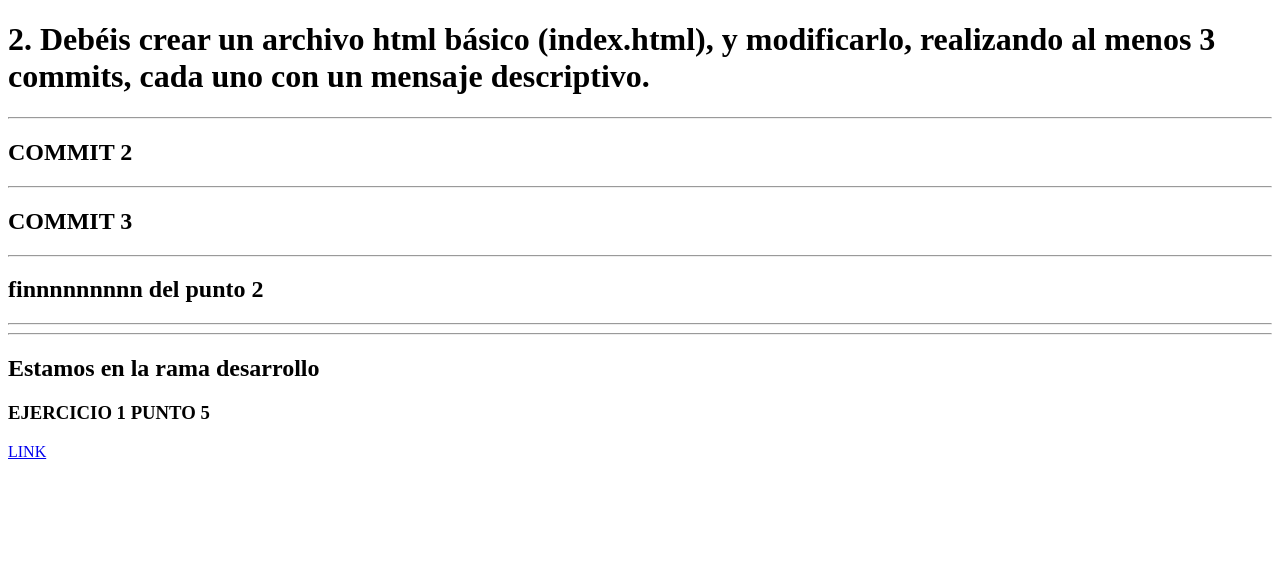
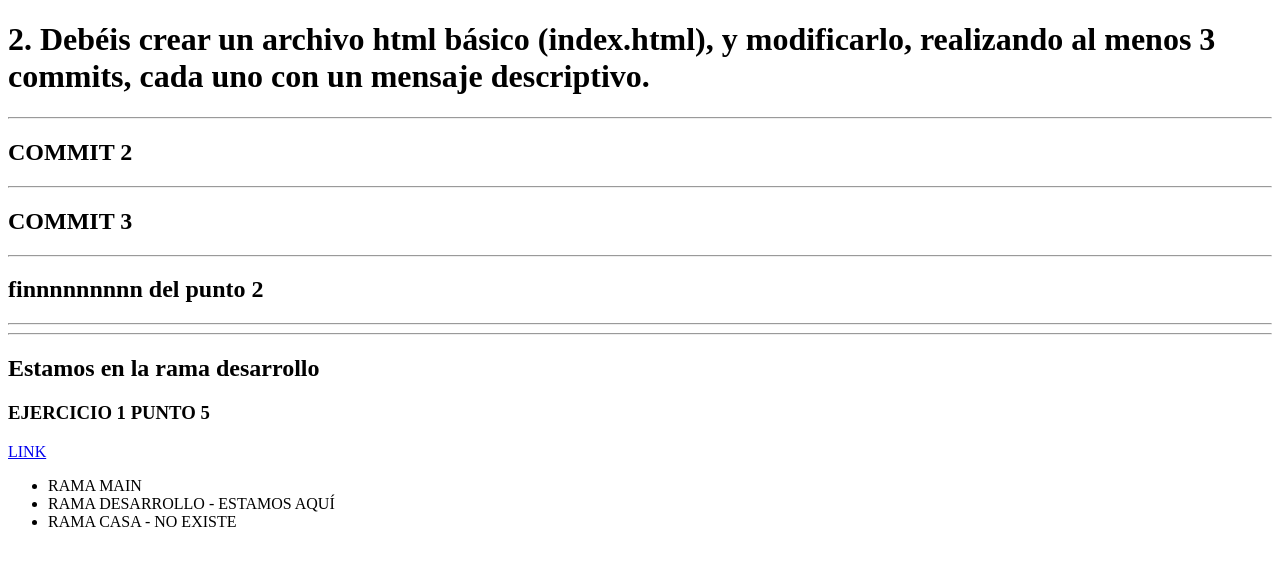
Before and after one commit to iamelimc/EJERCICIOS_TALLER, a plain HTML site: page index.html in a window 1280 px wide. Drawn offline with Linux system fonts and the light colour scheme.

Commit message:
COMMIT 2  EN RUTA DESARROLLO - RAMAS EXIXTENTES

```diff
--- a/index.html
+++ b/index.html
@@ -19,6 +19,11 @@
     <h3> EJERCICIO 1 PUNTO 5</h3>
     <a href="https://git-scm.com/">LINK</a>
 
+    <ul>
+        <li>RAMA MAIN</li>
+        <li>RAMA DESARROLLO - ESTAMOS AQUÍ</li>
+        <li>RAMA CASA - NO EXISTE</li>
+    </ul>
 
 
 
```
